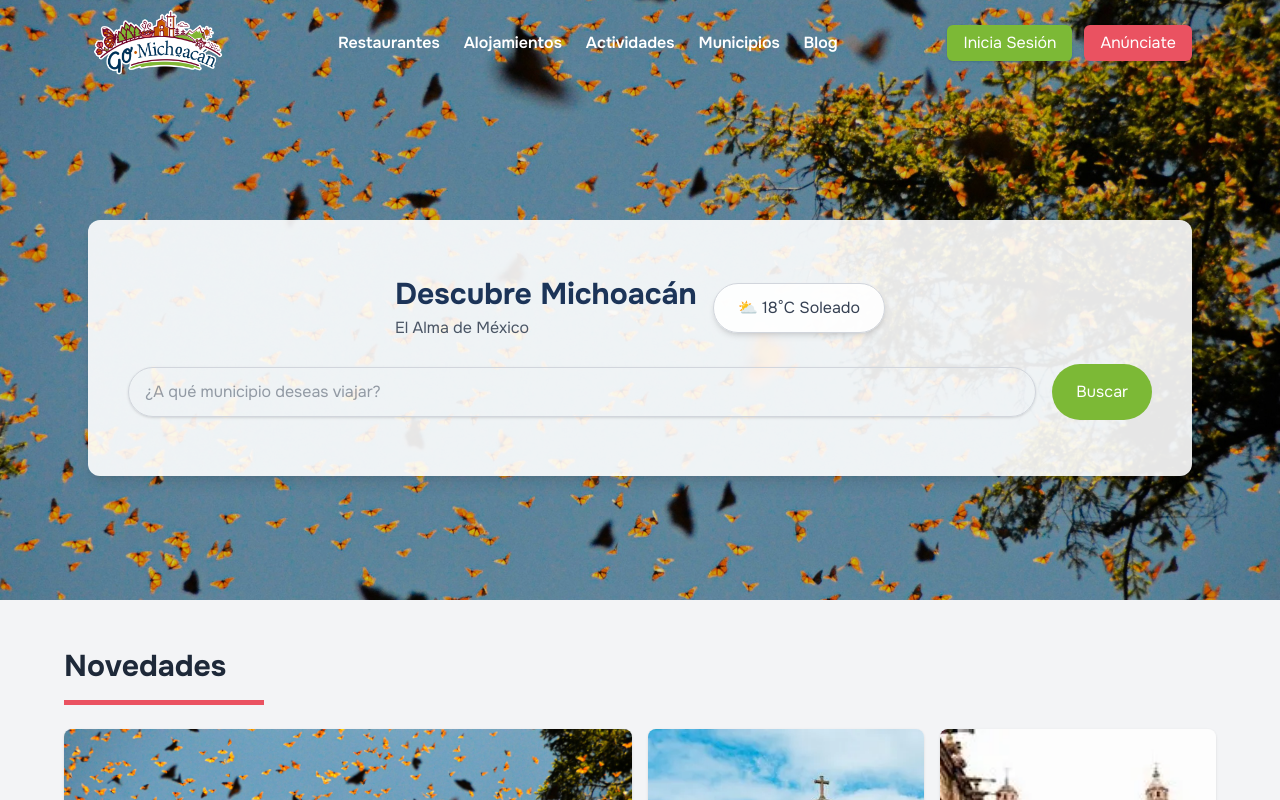
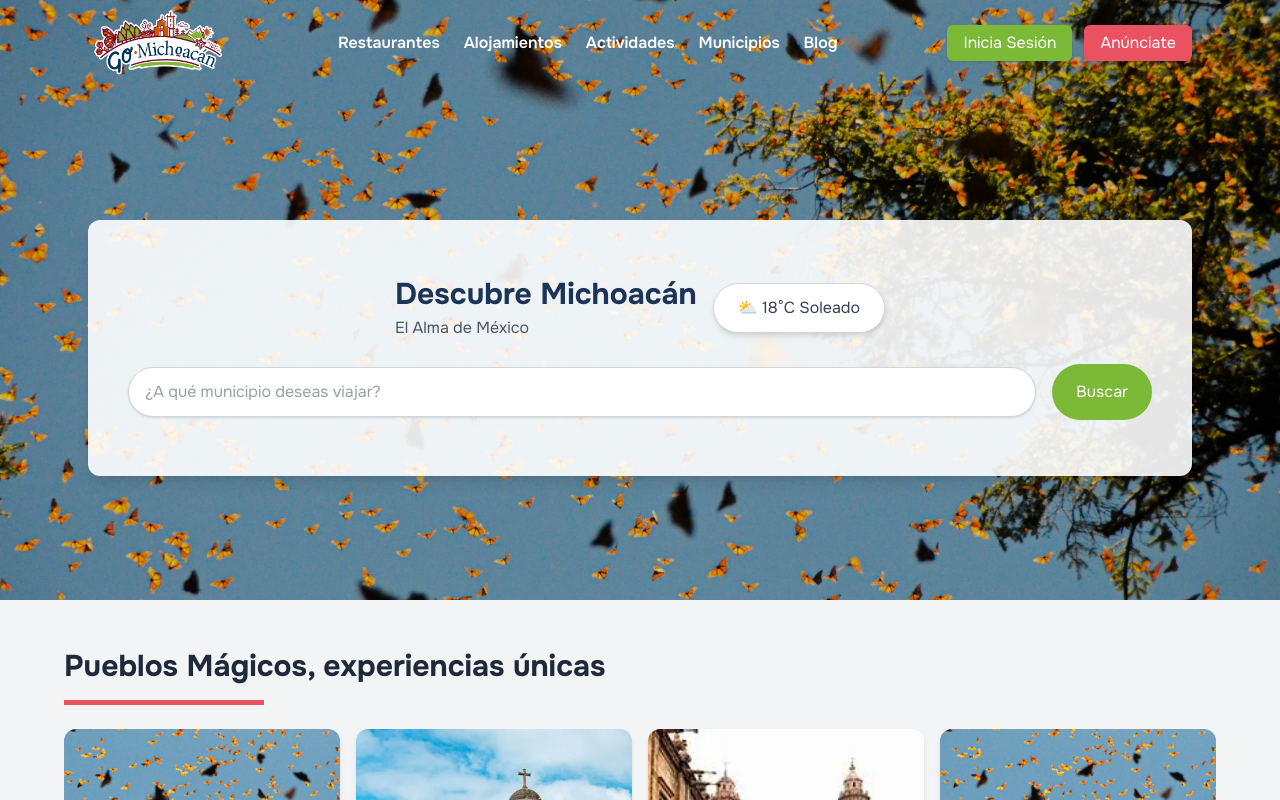
Before and after one commit to AlejandroTilin999/Ej_01, a Next.js app: page / in a window 1280 px wide. Shown: the top 800 px of the page. Built offline with nearby package versions, Linux system fonts and the light colour scheme.

Commit message:
Tasks 16, and Update HeroSection input NTQG04

```diff
--- a/src/app/page.js
+++ b/src/app/page.js
@@ -11,11 +11,11 @@ export default function Home() {
   return (
     <>
       <HeroSection />
+      <PueblosMagicos />
+      <NoticiasRecientes />
       <Novedades />
       <TopDestinos />
       <Eventos />
-      <PueblosMagicos />
-      <NoticiasRecientes />
       <Galeria />
       <SesionPreFooter />
     </>
--- a/src/components/ui/HeroSection.js
+++ b/src/components/ui/HeroSection.js
@@ -26,7 +26,7 @@ const HeroSection = () => {
                 <p className="text-gray-600 mt-1">El Alma de México</p>
               </div>
 
-              <div className="bg-white/90 rounded-full shadow-md px-6 py-3 flex items-center border border-gray-300 text-base font-medium">
+              <div className="bg-white rounded-full shadow-md px-6 py-3 flex items-center border border-gray-300 text-base font-medium">
                 <p className="text-gray-700">⛅ 18°C Soleado</p>
               </div>
             </div>
@@ -36,7 +36,7 @@ const HeroSection = () => {
             <input
               type="text"
               placeholder="¿A qué municipio deseas viajar?"
-              className="w-full md:flex-1 px-4 py-3 focus:outline-none border border-gray-300 rounded-full shadow-sm text-gray-700 text-center md:text-left"
+              className="w-full md:flex-1 px-4 py-3 focus:outline-none border border-gray-300 rounded-full shadow-sm text-gray-700 text-center md:text-left bg-white"
             />
             <button className="bg-accent text-white px-8 py-3 md:py-4 md:px-6 w-full md:w-auto rounded-full hover:opacity-80 transition-opacity duration-300 cursor-pointer">
               Buscar
```
